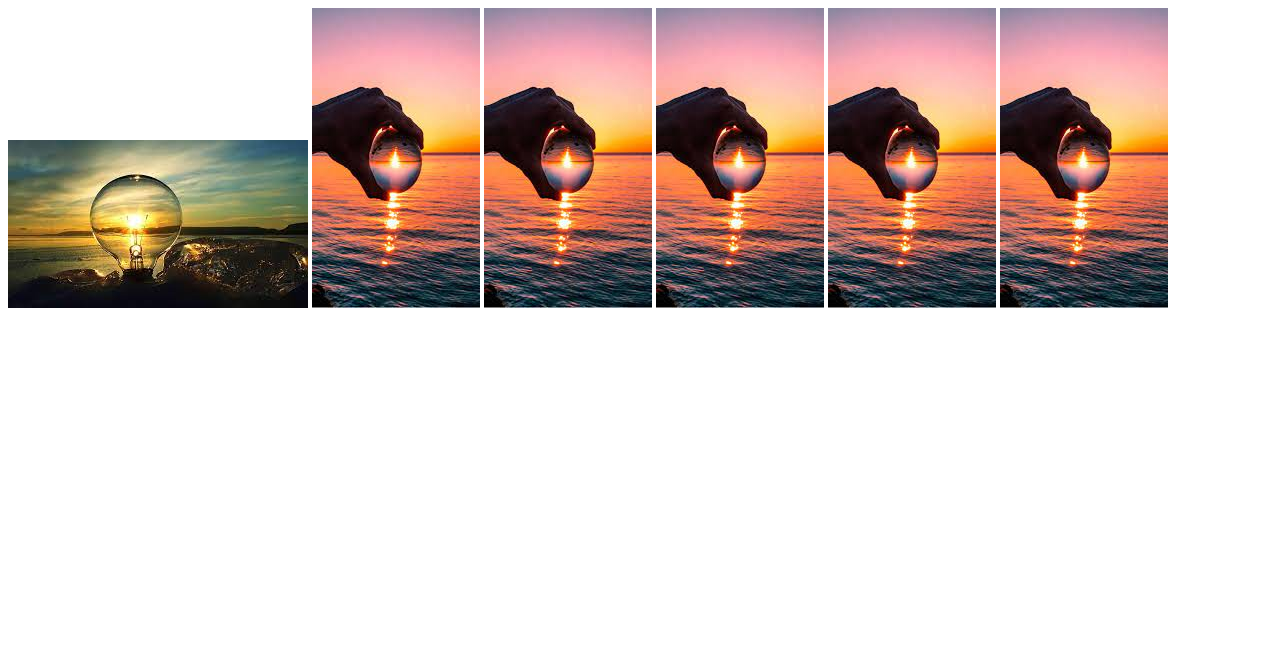
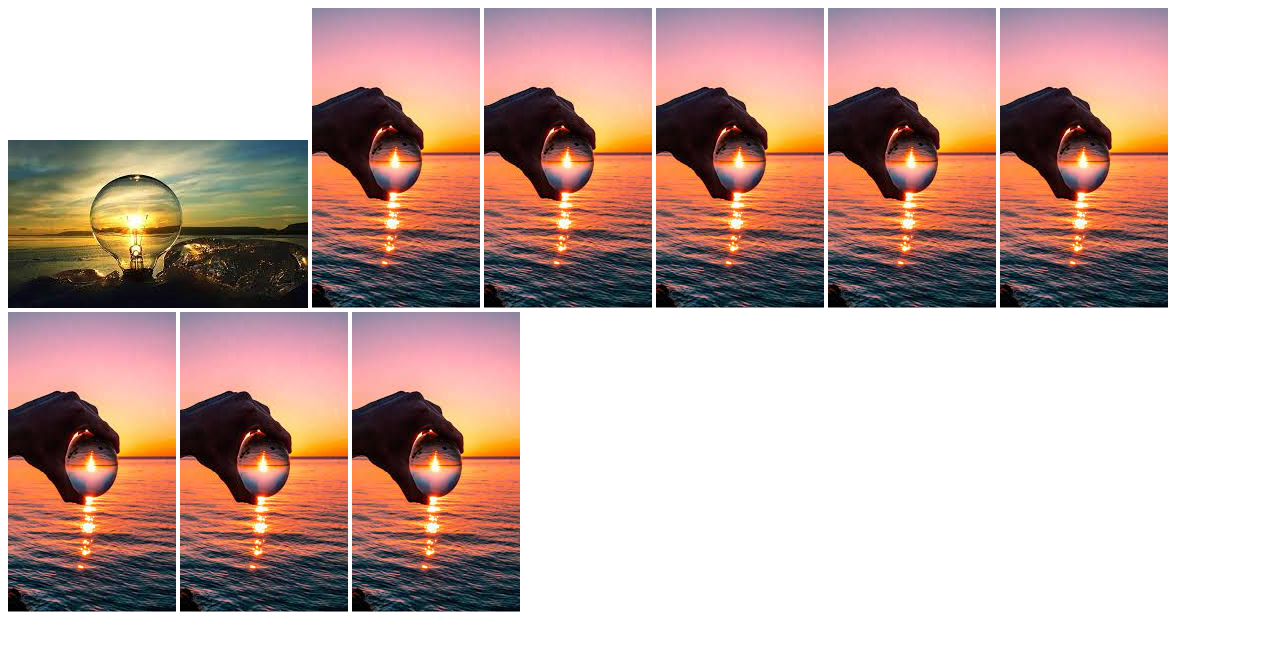
Before and after one commit to softwareEngineering10/MASTER_JAVA, a plain HTML site: page index.html in a window 1280 px wide. Drawn offline with Linux system fonts and the light colour scheme.

Commit message:
TAo 2 file

```diff
--- a/index.html
+++ b/index.html
@@ -12,6 +12,14 @@
     <img src="image/2.jpg" alt="">
     <img src="image/2.jpg" alt="">
     <img src="image/2.jpg" alt="">
+    <img src="image/2.jpg" alt="">
+    <img src="image/2.jpg" alt="">
+    <img src="image/2.jpg" alt="">
+
+
+
+
+
 
 </body>
 </html>
```
